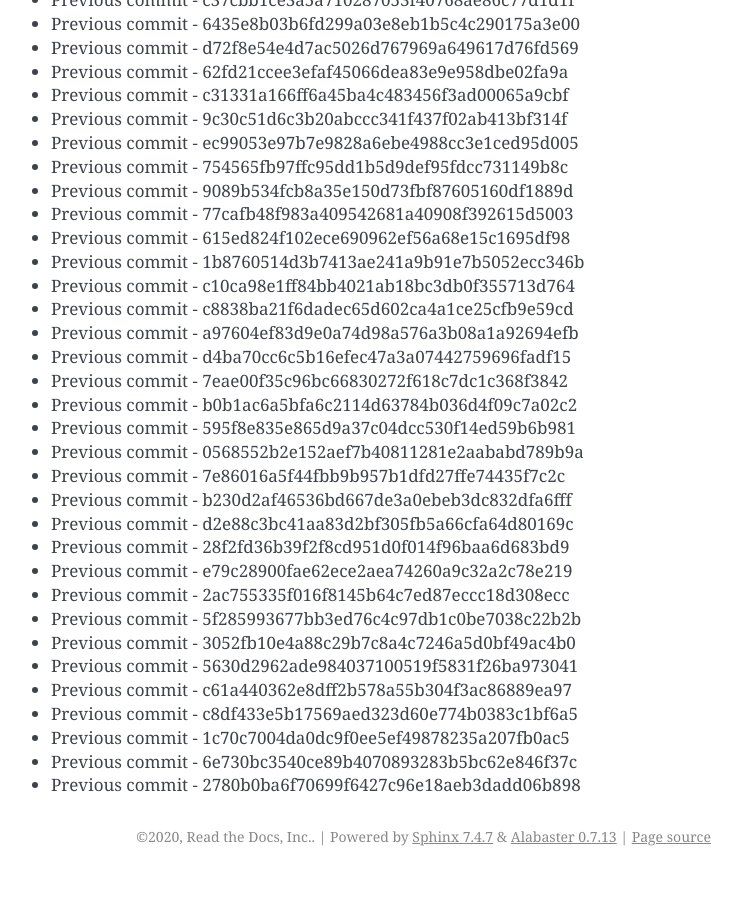
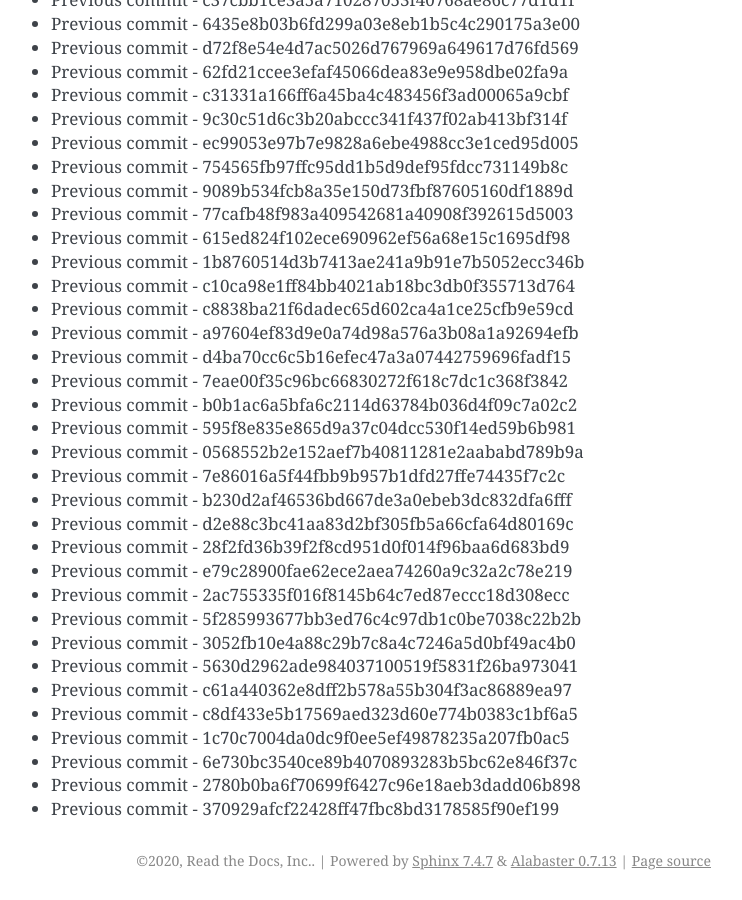
Before and after one commit to readthedocs/rtd-git-stresstest, a Sphinx documentation site: the page built from docs/updates.rst, in a window 1280 px wide and 900 px high, scrolled down 96652 px. Shown: the whole window, without its empty margins (399-1141 px from the left). Built offline with Sphinx 7.4.7, drawn with Linux system fonts in a browser that asks for light colours; before the commit the page ends 97528 px from its top, so only the background shows below that.

Commit message:
Generating commit from previous: 370929afcf22428ff47fbc8bd3178585f90ef199

```diff
--- a/docs/updates.rst
+++ b/docs/updates.rst
@@ -4093,3 +4093,4 @@ It can be tested for any performance characteristics.
 * Previous commit - 1c70c7004da0dc9f0ee5ef49878235a207fb0ac5
 * Previous commit - 6e730bc3540ce89b4070893283b5bc62e846f37c
 * Previous commit - 2780b0ba6f70699f6427c96e18aeb3dadd06b898
+* Previous commit - 370929afcf22428ff47fbc8bd3178585f90ef199
```
